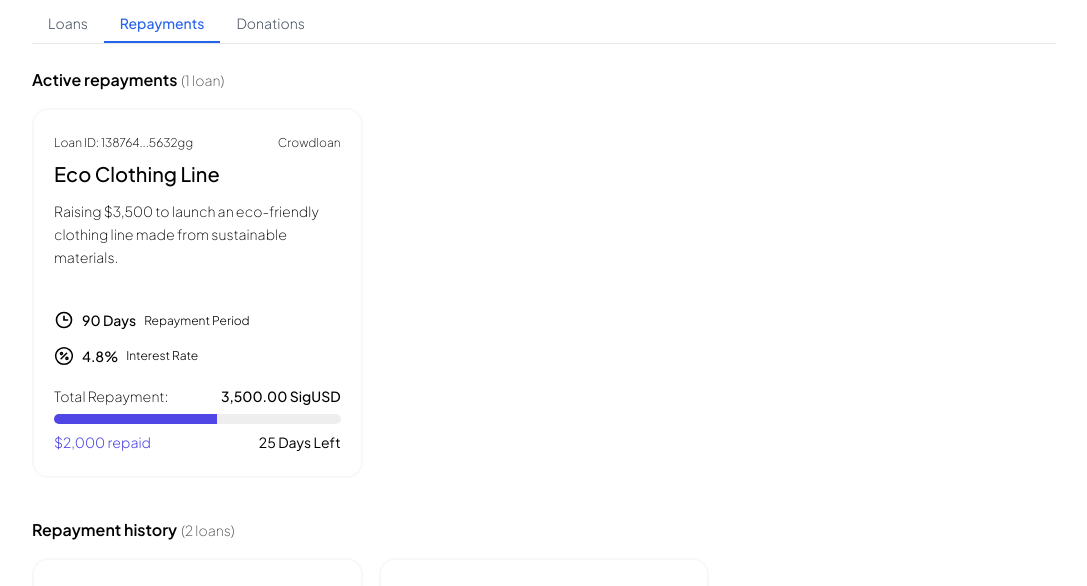
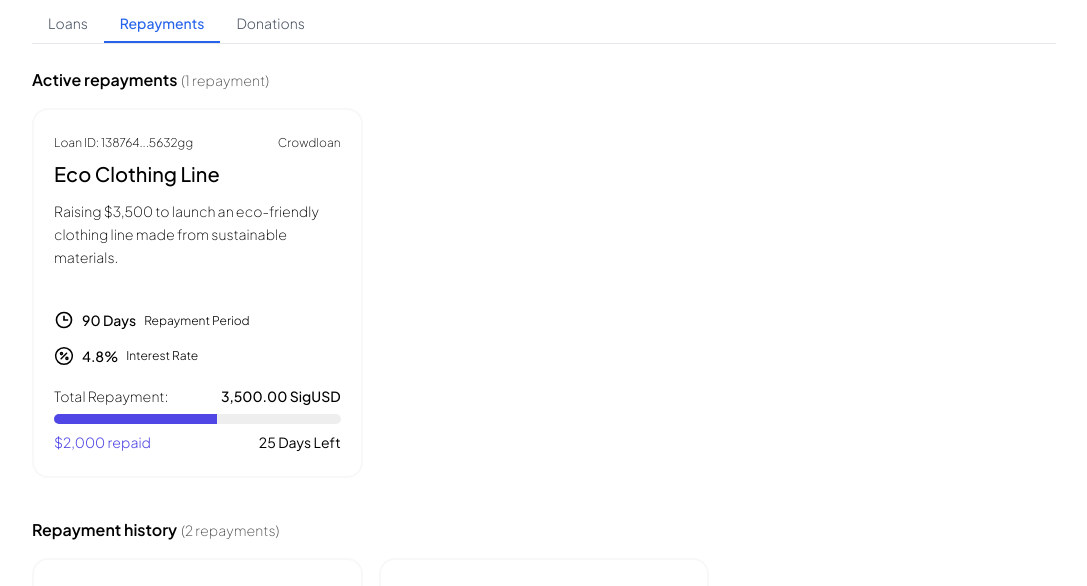
Before and after one commit to SavonarolaLabs/exle-svelte, a SvelteKit app: page /account/repayments in a window 1280 px wide. Shown: the part 155-741 px from the top of the page, without its empty margins (96-1183 px from the left). Built offline with nearby package versions, Linux system fonts and the light colour scheme.

Commit message:
My repayments

```diff
--- a/src/routes/account/repayments/+page.svelte
+++ b/src/routes/account/repayments/+page.svelte
@@ -22,7 +22,7 @@
 	<div class="mb-4 flex items-center gap-1">
 		<span class="text-lg font-semibold">Active repayments</span>
 		<span class="text-sm font-thin opacity-70"
-			>({activeRepayments.length} loan{activeRepayments.length > 1 ? 's' : ''})</span
+			>({activeRepayments.length} repayment{activeRepayments.length > 1 ? 's' : ''})</span
 		>
 	</div>
 	<div id="loans-grid" class="grid grid-cols-1 gap-4 lg:grid-cols-2 xl:grid-cols-3">
@@ -36,7 +36,7 @@
 	<div class:mt-10={activeRepayments.length > 0} class="mb-4 flex items-center gap-1">
 		<span class="text-lg font-semibold">Repayment history</span>
 		<span class="text-sm font-thin opacity-70"
-			>({repaymentHistory.length} loan{repaymentHistory.length > 1 ? 's' : ''})</span
+			>({repaymentHistory.length} repayment{repaymentHistory.length > 1 ? 's' : ''})</span
 		>
 	</div>
 	<div id="loans-grid" class="grid grid-cols-1 gap-4 lg:grid-cols-2 xl:grid-cols-3">
```
